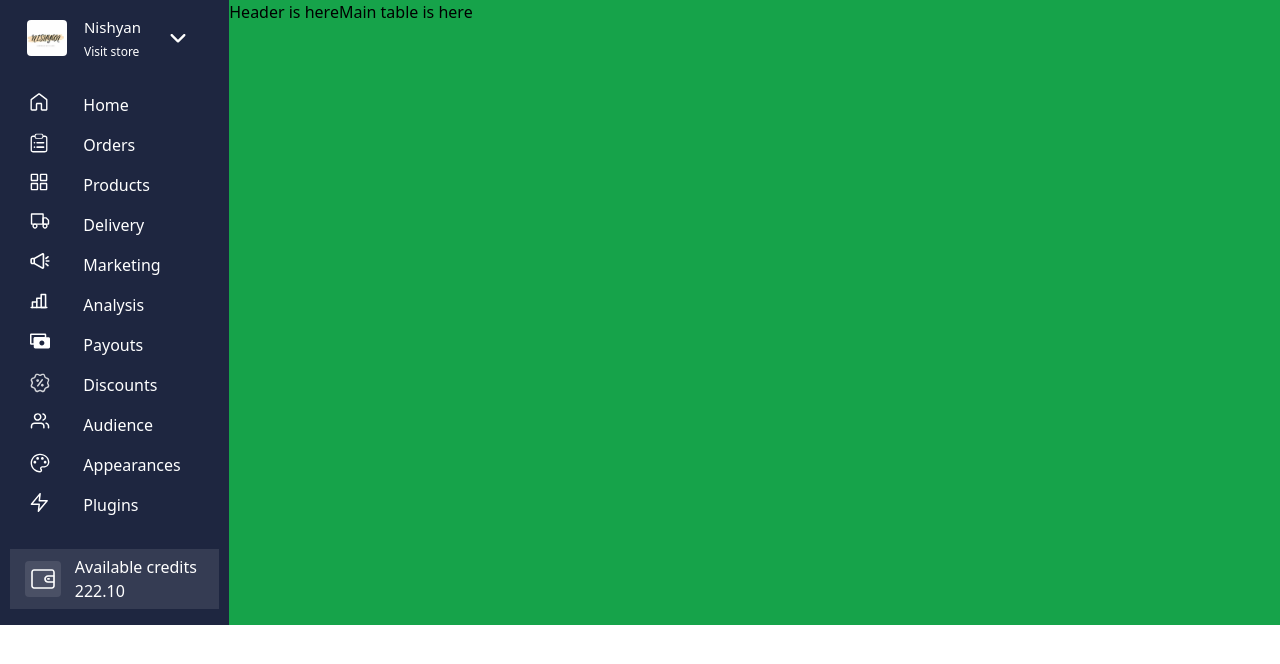
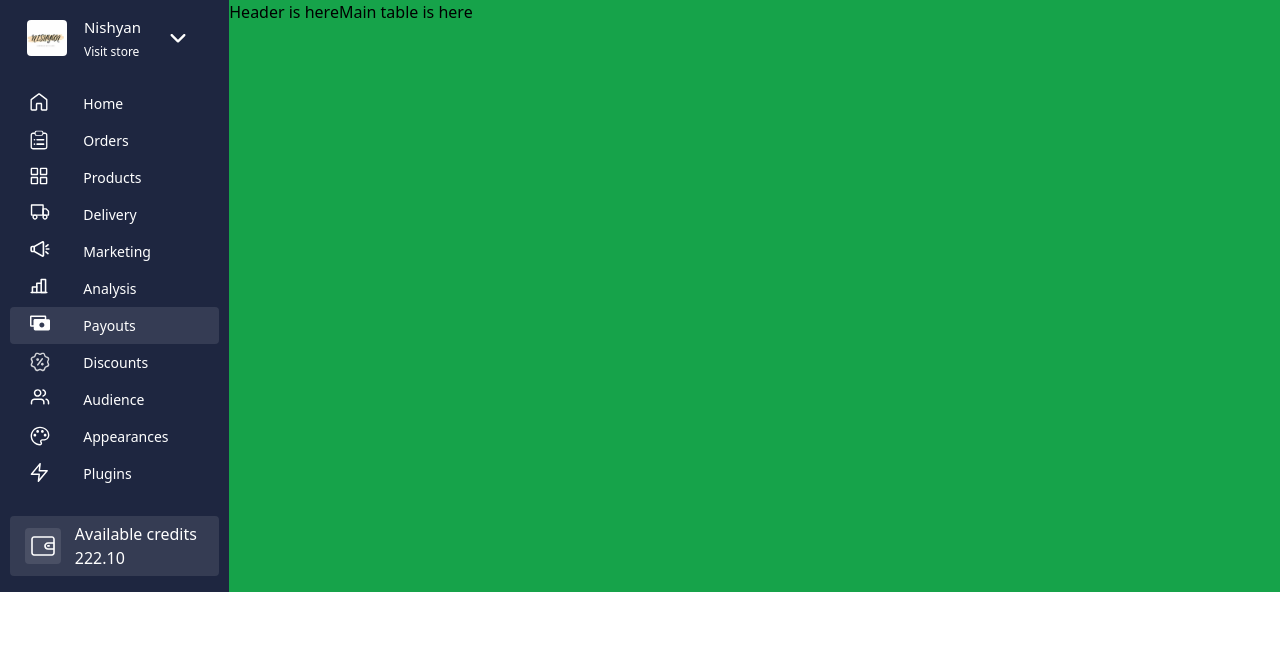
Before and after one commit to sarb001/Pixelperfect-ui, a React (Vite) app: page / in a window 1280 px wide. Shown: the top 664 px of the page. Built offline with nearby package versions, Linux system fonts and the light colour scheme.

Commit message:
sidebar completed - icons done

```diff
--- a/src/components/Sidebar.jsx
+++ b/src/components/Sidebar.jsx
@@ -15,7 +15,7 @@ export const Sidebar = () => {
 
 export const Basenav = () => {
   return (
-    <div className="grid grid-cols-[2fr,6fr]  gap-[10px] bg-[#353C53] pt-[6px] pb-[6px] pl-3 pr-4">
+    <div className="grid grid-cols-[2fr,6fr]  gap-[10px] bg-[#353C53] pt-[6px] pb-[6px] pl-3 pr-4 rounded-[4px] ">
 
         <div className="flex justify-center items-center"> <Walletimg /> </div>
 
@@ -58,7 +58,7 @@ const AllIcons = [
    { id : 4 ,  icon : <Deliveryimg /> , maintext : 'Delivery' },
    { id : 5 ,  icon : <Marketingimg /> , maintext : 'Marketing' },
    { id : 6 ,  icon : <Analyticsimg /> , maintext : 'Analysis' },
-   { id : 7 ,  icon : <Payoutsimg /> , maintext : 'Payouts' },
+   { id : 7 ,  icon : <Payoutsimg /> , maintext : 'Payouts' , bgcolor : '#ffffff1a' },
    { id : 8 ,  icon : <Discountsimg /> , maintext : 'Discounts' },
    { id : 9 ,  icon : <Audienceimg /> , maintext : 'Audience' },
    { id : 10 ,  icon : <Appearancesimg /> , maintext : 'Appearances' },
@@ -73,7 +73,9 @@ const Pages = () => {
           {AllIcons?.map(i => {
              return(
                <li key = {i?.id}>
-               <div className="grid grid-cols-[1fr,3fr] pl-5 pr-3 pt-2 pb-2 gap-3 hover:bg-red-600 cursor-pointer">
+               <div className = "grid grid-cols-[1fr,3fr] pl-5 pr-3 pt-2 pb-2 rounded-[4px]  gap-3 hover:bg-[#ffffff1a] cursor-pointer text-[14px]"
+               style = {{backgroundColor:`${i?.bgcolor}`}}
+               >
                   <div> {i?.icon} </div>
                   <div> {i?.maintext} </div>
                </div>
```
